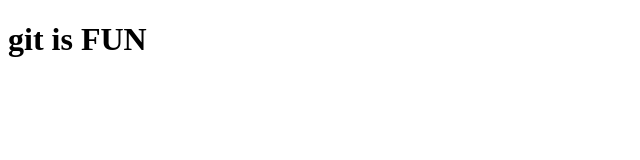
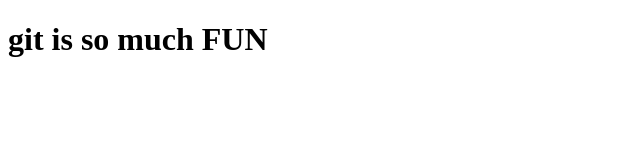
Before and after one commit to theCoupler/git-branching, a plain HTML site: page index.html in a window 1280 px wide. Shown: the whole page, without its empty margins (0-640 px from the left). Drawn offline with Linux system fonts and the light colour scheme.

Commit message:
changing h1

```diff
--- a/index.html
+++ b/index.html
@@ -7,6 +7,6 @@
     <title>git branching</title>
   </head>
   <body>
-    <h1>git is FUN</h1>
+    <h1>git is so much FUN</h1>
   </body>
 </html>
```
